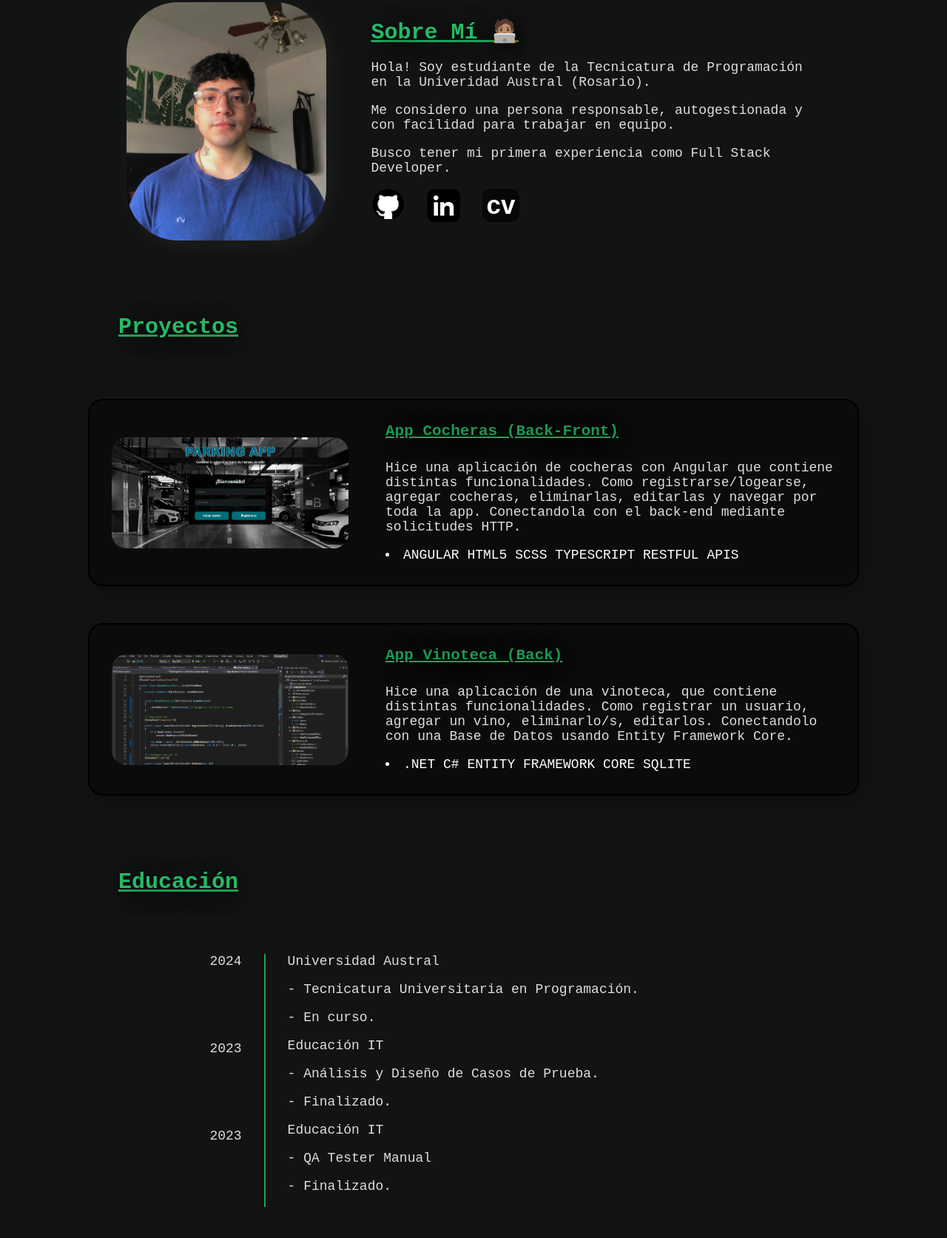
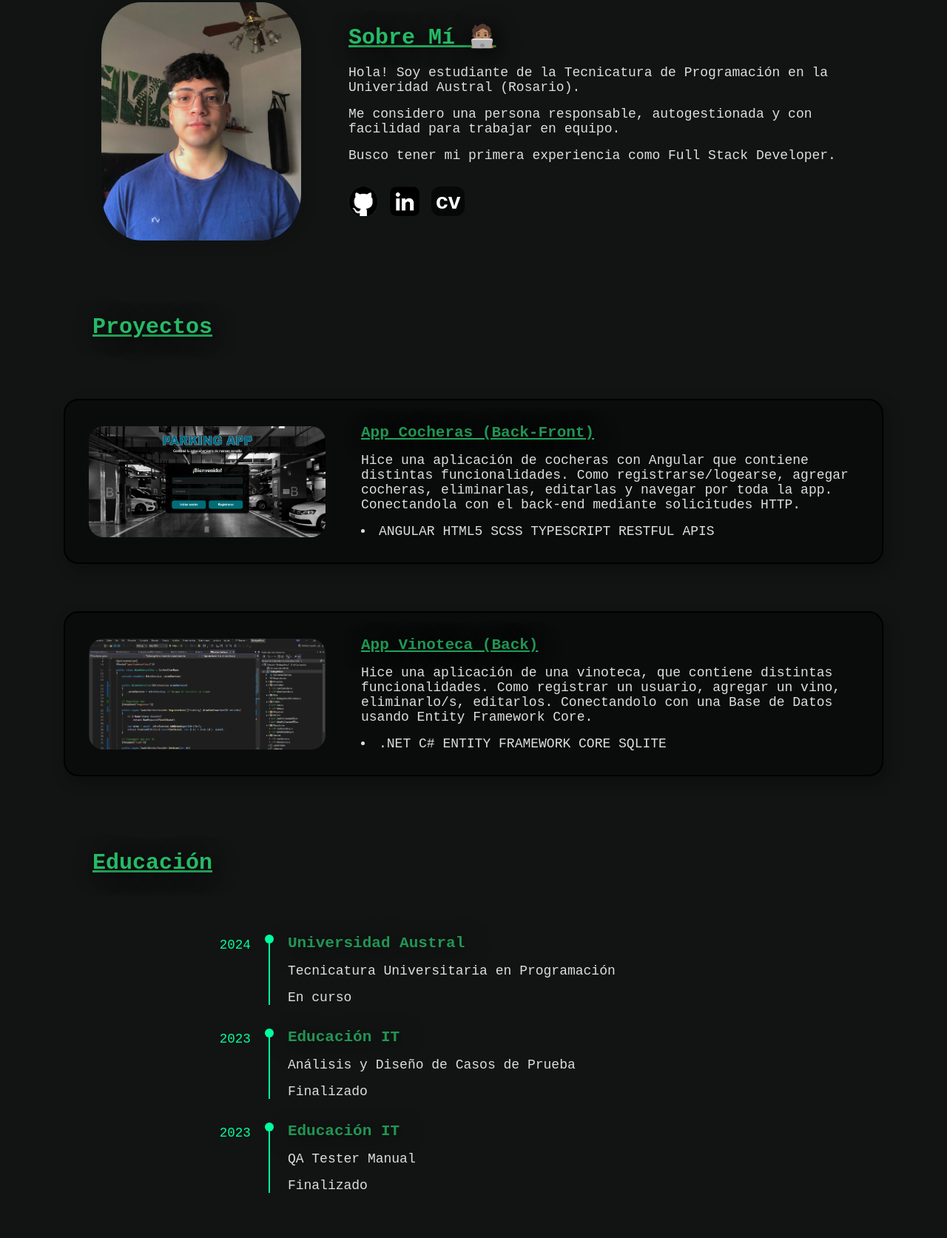
Before and after one commit to rodrimadrid21/Portfolio, a plain HTML site: page index.html in a window 1280 px wide. Shown: the part 807-2480 px from the top of the page at 74% size. Drawn offline with Linux system fonts and the light colour scheme; files whose address does not match are found by name.

Commit message:
actualizando

```diff
--- a/index.html
+++ b/index.html
@@ -86,26 +86,37 @@
             </div>
             </div>
         </div>
+
         <h3 id="education">Educación</h3>
-        <div class="education">
-                <div class="fechas">
-                    <p>2024</p>
-                    <p>2023</p>
-                    <p>2023</p>
+            <div class="education">
+                <div class="education-item">
+                    <div class="fecha">2024</div>
+                    <div class="divider"></div>
+                    <div class="descri">
+                        <h4>Universidad Austral</h4>
+                        <p>Tecnicatura Universitaria en Programación</p>
+                        <p class="status">En curso</p>
+                    </div>
                 </div>
-                <div class="divider"></div>
-                <div class="descri">
-                    <p>Universidad Austral</p>
-                    <p>- Tecnicatura Universitaria en Programación.</p>
-                    <p>- En curso.</p>
-                    <p>Educación IT</p>
-                    <p>- Análisis y Diseño de Casos de Prueba.</p>
-                    <p>- Finalizado.</p>
-                    <p>Educación IT</p>
-                    <p>- QA Tester Manual</p>
-                    <p>- Finalizado.</p>
+                <div class="education-item">
+                    <div class="fecha">2023</div>
+                    <div class="divider"></div>
+                    <div class="descri">
+                        <h4>Educación IT</h4>
+                        <p>Análisis y Diseño de Casos de Prueba</p>
+                        <p class="status">Finalizado</p>
+                    </div>
                 </div>
-        </div>
+                <div class="education-item">
+                    <div class="fecha">2023</div>
+                    <div class="divider"></div>
+                    <div class="descri">
+                        <h4>Educación IT</h4>
+                        <p>QA Tester Manual</p>
+                        <p class="status">Finalizado</p>
+                    </div>
+                </div>
+            </div>
 
         <h3 id="tec">Tecnologías</h3>
         <div class="tec">
--- a/style.css
+++ b/style.css
@@ -1,8 +1,12 @@
+* {
+    margin: 0;
+    padding: 0;
+    box-sizing: border-box;
+    font-family: 'Courier New', monospace;
+}
+
 body{
     background-color: rgb(18, 19, 19);
-    margin: 0;
-    padding: 0;
-    min-height: 100vh;
 }
 html {
     scroll-behavior: smooth;
@@ -10,6 +14,7 @@ html {
 
 header {
     position: fixed;
+    z-index: 1000;
     padding-top: 25px;
     width: 100%;
     backdrop-filter: blur(10px); /*desenfoque */
@@ -23,7 +28,7 @@ header {
 }
 .nav {
     display: flex;
-    justify-content: space-between;
+    justify-content: space-around;
     margin: auto;
     background-color: rgba(10, 10, 10, 0.918);
     width: 70rem;
@@ -32,48 +37,50 @@ header {
     box-shadow: 6px 8px 20px rgba(0, 0, 0, 0.3);
 }
 
-.header-left{
+.header-left, .header-right {
     display: flex;
     gap: 2rem;
-    margin-top: 3px;
-    font-size: 19px;
-    background-color: transparent;
-}
-.left {
-    font-weight: bold;
-    color: rgb(52, 177, 115);
-    font-family:monospace;
-    text-decoration: none;
-}
-.left:hover {
-    color: rgb(31, 113, 72);
-    transition: color 200ms;
+    padding-top: 0.5rem;
 }
 
+.left, .right {
+    color: #00ff9d;
+    text-decoration: none;
+    font-size: 1rem;
+    transition: all 0.3s ease;
+    position: relative;
+}
 
-.header-right{
-    display: flex;
-    gap: 2rem;
-    margin-top: 3px;
-    font-size: 19px;
-    background-color: transparent;
+.left:hover, .right:hover {
+    color: #ffffff;
 }
-.right {
-    font-weight: bold;
-    color: rgb(52, 177, 115);
-    font-family:monospace;
-    text-decoration: none;
+
+.left::after, .right::after {
+    content: '';
+    position: absolute;
+    width: 100%;
+    height: 2px;
+    bottom: -5px;
+    left: 0;
+    background-color: #00ff9d;
+    transform: scaleX(0);
+    transition: transform 0.3s ease;
 }
-.right:hover {
-    color: rgb(31, 113, 72);
-    transition: color 200ms;
+
+.left:hover::after, .right:hover::after {
+    transform: scaleX(1);
+}
+
+.logor {
+    height: 40px;
+    margin: 0 2rem;
 }
 
 main{
     display: flex;
     justify-content: flex-start;/*alinea hacia la izquierda*/
     flex-direction: column;/*en columna */
-    width: 60rem;
+    width: 70rem;
     margin: auto;
     padding: 10px 45px;
 }
@@ -125,14 +132,12 @@ h4 {
 .fachitax {
     height: auto;
     width: 270px;
-    background-size: cover;
-    border-radius: 70px;
-    box-shadow: 5px 5px 15px 5px rgb(27, 27, 27);
+    border-radius: 20%;
+    box-shadow: 0 0 20px rgba(7, 22, 16, 0.3);
+}
 
-}
 .descri {
-    margin-top: 0;
-    width: 38rem;
+    width: 42rem;
 }
 #aboutme {
     margin-top: 0;
@@ -140,16 +145,19 @@ h4 {
 }
 .loguitos {
     display: flex;
-    flex-direction: row;
-    gap:30px;
-    .linkedin {
-        width: 45px;
-        height: 45px;
-    }
-    .github {
-        width: 45px;
-        height: 41px;
-    }
+    justify-content: flex-start;
+    gap: 1rem;
+    margin-top: 2rem;
+}
+
+.github, .linkedin {
+    width: 40px;
+    height: 40px;
+    transition: all 0.3s ease;
+}
+.github:hover, .linkedin:hover {
+    transform: scale(1.1);
+    filter: drop-shadow(0 0 5px rgba(0, 255, 157, 0.7));
 }
 a{
     text-decoration:underline;
@@ -165,8 +173,8 @@ a:hover {
 button{
     border: none;
     margin: 0;
-    font-size: 35px;
-    height: 45px;
+    font-size: 30px;
+    height: 40px;
     font-family:Arial, Helvetica, sans-serif;
     font-weight: bold;
     padding: 0 6px;
@@ -174,23 +182,24 @@ button{
     color:white;
     border-radius: 12px;
     cursor: pointer;
+    transition: all 0.3s ease;
 }
 button:hover {
     font-weight: 550;
-    transition: 150ms;
-    box-shadow: 2px 4px 20px rgba(0, 0, 0, 0.3);
+    box-shadow: 0 0 7px 2px rgba(0, 255, 157, 0.7); /* Mayor desenfoque */
+    transform: scale(1.1);
 }
 .proyectsContainer {
     display: flex;
     flex-direction: column;
     align-items: center;
-    gap: 50px;
+    gap: 4rem;
 }
 .cocheras, .vinoteca {
     display: flex;
     flex-direction: row;
-    padding: 30px;
-    gap: 50px;
+    padding: 2rem;
+    gap: 3rem;
     border: 2px solid black;
     border-radius: 20px;
     max-width: 70rem;
@@ -198,8 +207,13 @@ button:hover {
     font-weight: lighter;
     background-color: rgba(10, 10, 10, 0.918);
     box-shadow: 6px 8px 20px rgba(0, 0, 0, 0.3);
+
 }
-
+.cocheras:hover, .vinoteca:hover {
+    transition: transform 0.3s ease;
+    transform: translateY(-5px);
+    box-shadow: 0 5px 15px rgba(0, 255, 157, 0.2);
+}
 .cocherasfoto, .vinotecafoto {
     margin: auto;
     width: 20rem;
@@ -207,42 +221,65 @@ button:hover {
     border-radius: 20px;
 }
 
-p {
-    margin-top: 0;
+p, li {
+    margin-top: 1rem;
     font-size: 18px;
     color: rgb(222, 222, 222);
     font-family: monospace;
 }
 
 .education {
+    max-width: 800px;
+    margin: auto;
+    padding: 0 1rem;
+}
+
+.education-item {
     display: flex;
-    justify-content: center;
-    align-items: stretch;/* Asegura que todos los elementos tengan la misma altura */
-    gap: 20px;
-    max-width: 800px;
-    margin: 0 auto; /*Centrar el contenedor en la página*/
+    margin-bottom: 2rem;
+    opacity: 0;
+    transform: translateY(20px);
+    animation: fadeInUp 0.5s ease forwards;
 }
-.fechas {
-    display: flex;
-    flex-direction: column;
-    font-family: monospace;
-    gap:5rem;
-    color: rgb(255, 255, 255);
-    font-size: 18px;
+
+@keyframes fadeInUp {
+    to {
+        opacity: 1;
+        transform: translateY(0);
+    }
+}
+
+.education-item:nth-child(1) { animation-delay: 0.1s; }
+.education-item:nth-child(2) { animation-delay: 0.3s; }
+.education-item:nth-child(3) { animation-delay: 0.5s; }
+
+.fecha {
+    flex: 0 0 80px;
+    font-family: 'Courier New', monospace;
+    font-size: 1.1rem;
+    color: #00ff9d;
     text-align: right;
+    padding-top: 0.25rem;
+    margin-right: 1.5rem;
 }
+
 .divider {
-    width: 2px;
-    background-color: rgb(29, 165, 77);
-    height: auto;
-    margin: 0 10px;
+    flex: 0 0 2px;
+    background-color: #00ff9d;
+    margin-right: 1.5rem;
+    position: relative;
 }
-.descri {
-    display: flex;
-    flex-direction: column;
-    font-family: monospace;
-    color: rgb(255, 255, 255);
-    font-size: 18px;
+
+.divider::before {
+    content: '';
+    position: absolute;
+    top: 0;
+    left: 50%;
+    transform: translateX(-50%);
+    width: 12px;
+    height: 12px;
+    background-color: #00ff9d;
+    border-radius: 50%;
 }
 
 .tec {
@@ -305,12 +342,12 @@ footer{
 }
 
 .campos input{
-    width: 35rem;
+    width: 30rem;
     padding: 8px;
     margin-bottom: 15px;
     border: 1px solid rgb(85, 85, 85);
     border-radius: 5px;
-    background-color: rgb(47, 46, 46);
+    background-color: #1a1a1a;
     color: white;
     font-family: monospace;
     font-size: 16px;
```
